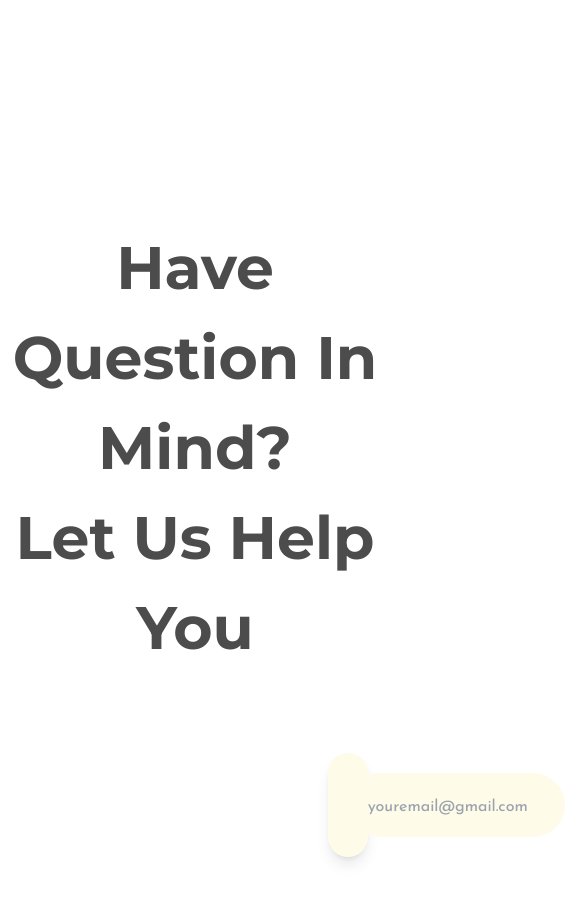
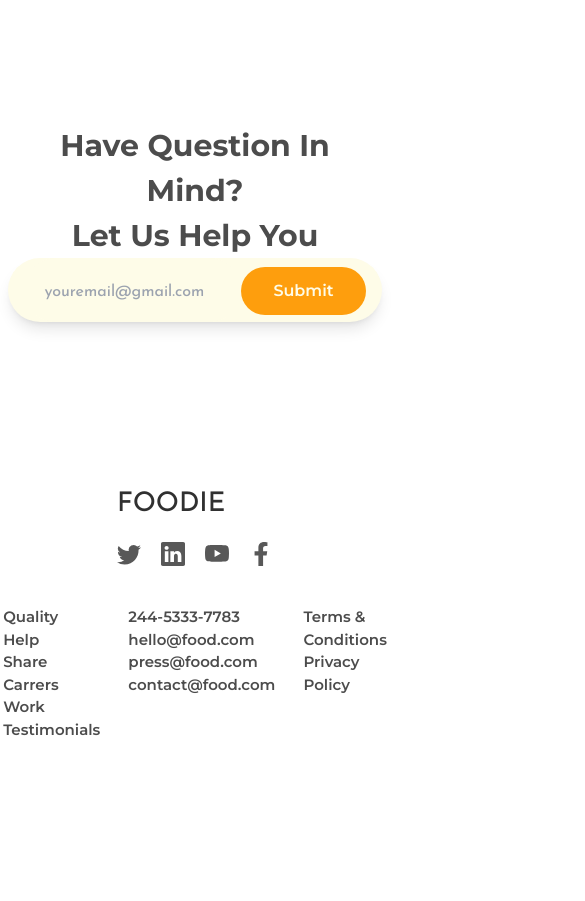
Before and after one commit to rohann06/foodie__landing-page, a Next.js app: page / in a window 390 px wide. Shown: the part 5780-6681 px from the top of the page, 585 px wide, since content can reach past the window. After the commit the page ends 6649 px from the top, so only its background shows below. Built offline with nearby package versions, Linux system fonts and the light colour scheme.

Commit message:
contact section responsive

```diff
--- a/components/ContactSection.tsx
+++ b/components/ContactSection.tsx
@@ -2,17 +2,17 @@ import React from "react";
 
 const ContactSection = () => {
   return (
-    <div className=" text-center  mt-[300px]">
-      <h1 className=" text-[#4C4C4C] font-Montserrat font-bold text-[60px]">
+    <div className=" text-center mt-[200px] lg:mt-[300px]">
+      <h1 className=" text-[#4C4C4C] font-Montserrat font-bold text-[30px] lg:text-[60px]">
         Have Question In Mind? <br /> Let Us Help You
       </h1>
 
-      <div>
-        <div className=" flex justify-between rounded-full gap-5 my-20 bg-yellow-50 p-5 mx-80 shadow-lg">
-          <input className=" bg-yellow-50 p-5 rounded-full w-[700px]" type="text" placeholder="youremail@gmail.com"/>
-          <button className=" bg-[#FE9E0D] text-yellow-50 rounded-full px-10 py-3 text-xl font-Montserrat font-semibold">Submit</button>
+
+        <div className=" lg:flex lg:justify-between rounded-full lg:gap-5 lG:my-20 bg-yellow-50 lg:p-5 lg:mx-80 shadow-lg">
+          <input className=" bg-yellow-50 p-5 rounded-full lg:w-[80%]" type="text" placeholder="youremail@gmail.com"/>
+          <button className=" bg-[#FE9E0D] text-yellow-50 rounded-full px-8 lg:px-10 py-3 lg:text-xl font-Montserrat font-semibold">Submit</button>
         </div>
-      </div>
+
     </div>
   );
 };
```
